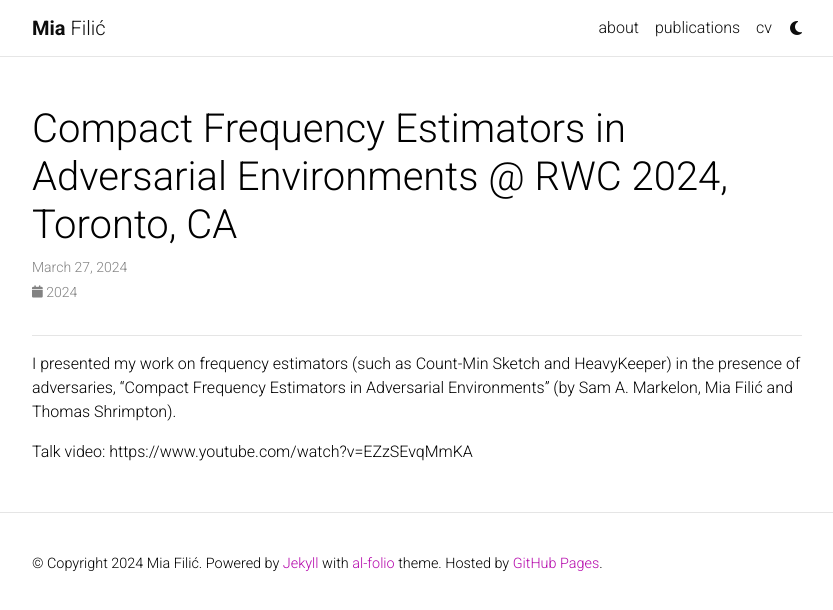
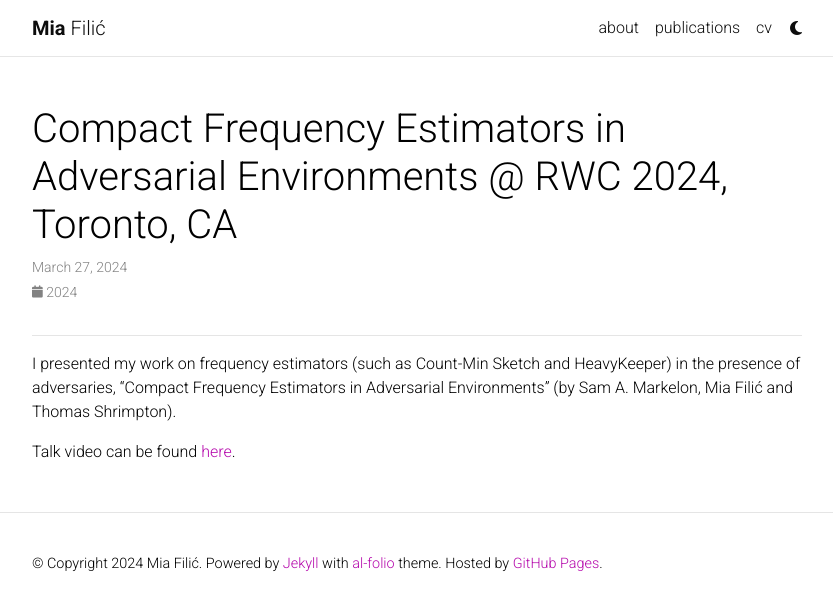
Before and after one commit to FilicMia/filicmia.github.io, a Jekyll site: the page built from _news/announcement_5.md, in a window 1280 px wide. Shown: the top 610 px of the page, without its empty margins (223-1056 px from the left). Built offline with Jekyll 4.4.1, drawn with Linux system fonts in a browser that asks for light colours; comment, search, counter and statistics services are not loaded; a style sheet for code colours, icons or effects is not loaded.

Commit message:
Update announcement_5.md

```diff
--- a/_news/announcement_5.md
+++ b/_news/announcement_5.md
@@ -10,4 +10,4 @@ related_posts: false
 
 I presented my work on frequency estimators (such as Count-Min Sketch and HeavyKeeper) in the presence of adversaries, "Compact Frequency Estimators in Adversarial Environments" (by Sam A. Markelon, Mia Filić and Thomas Shrimpton).
 
-Talk video: https://www.youtube.com/watch?v=EZzSEvqMmKA
+Talk video can be found [here](https://www.youtube.com/watch?v=EZzSEvqMmKA).
```
